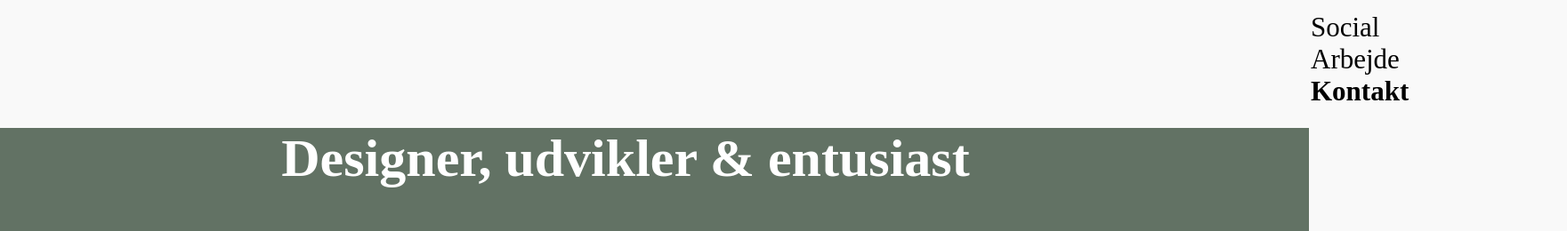
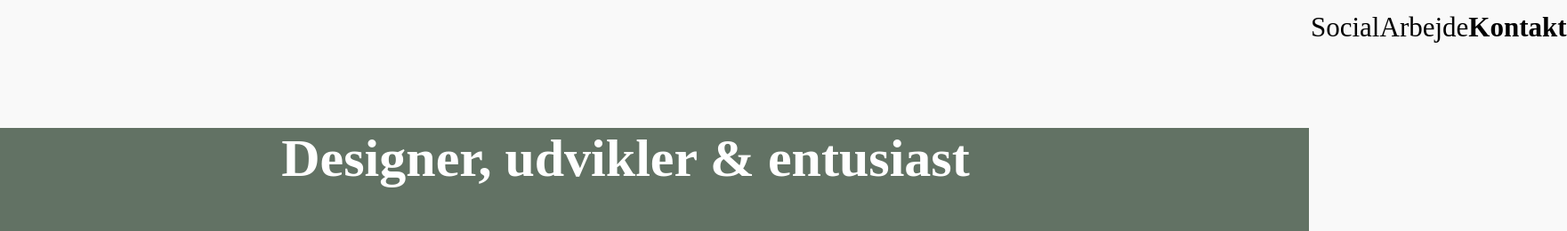
Before and after one commit to Zulatan/1-semester-exam, a plain HTML site: page index.html in a window 1536 px wide. Shown: the top 260 px of the page at 89% size, 1761 px wide, since content can reach past the window. Drawn offline with Linux system fonts and the light colour scheme.

Commit message:
display attribute fjernet

```diff
--- a/style.css
+++ b/style.css
@@ -213,7 +213,7 @@ a{
     }
 /*herunder viser jeg navmenuen frem og definerer den*/
     .navmenu{
-        display: show flex;
+        display: flex;
         font-size: 31px;
         margin-left:1521px;
         margin-right: auto;
```
